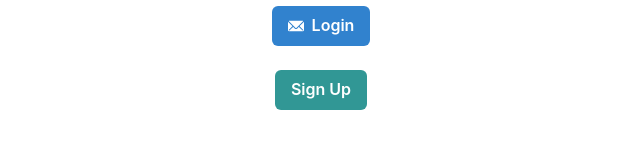
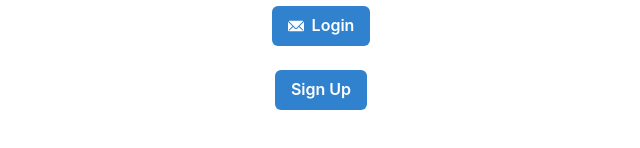
Before and after one commit to wlim0053/SEMS_2023, a React (Vite) app in the folder frontend/: page / in a window 1280 px wide. Shown: the part 478-626 px from the top of the page, without its empty margins (319-959 px from the left). Built offline with nearby package versions, Linux system fonts and the light colour scheme.

Commit message:
Changed colour of Sign-Up button to blue colour

```diff
--- a/frontend/src/components/LoginPage.tsx
+++ b/frontend/src/components/LoginPage.tsx
@@ -59,7 +59,7 @@ const LoginPage: React.FC<LoginProps> = ({ onLoginSuccess }) => {
         <Button colorScheme="blue" mt={4} leftIcon={<EmailIcon />}>
           Login
         </Button>
-        <Button colorScheme="teal" mt={4}>
+        <Button colorScheme="blue" mt={4}>
           Sign Up
         </Button>
       </VStack>
```
